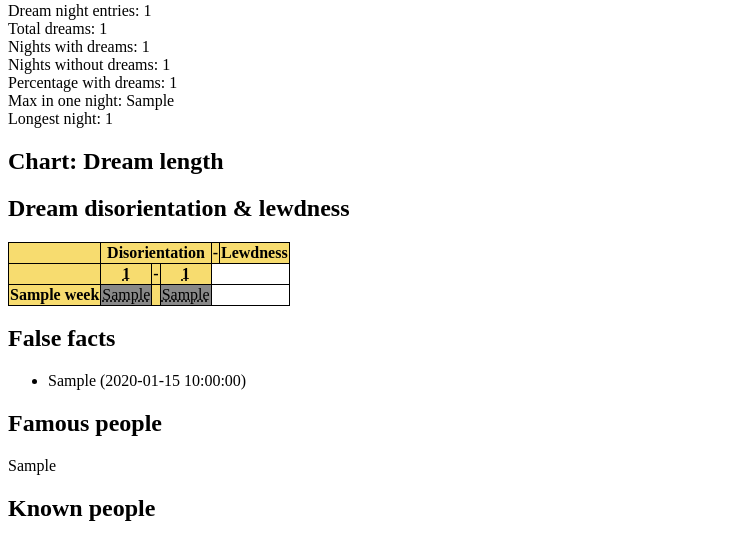
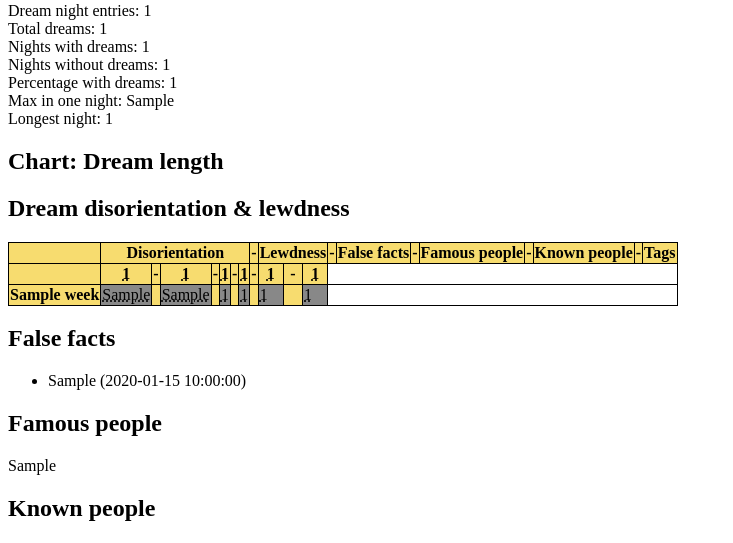
Before and after one commit to SpangleLabs/Dailys-API, a Python web app: template templates/dreams.html in a window 1280 px wide. Shown: the part 125-668 px from the top of the page, without its empty margins (0-733 px from the left). Run offline with Jinja, Linux system fonts and the light colour scheme; the template is opened without the code that fills it: most values are stand-ins (such as "Sample title", 1, 10 or a date in 2020); some libraries are stand-ins or nearby versions.

Commit message:
Adding counts for false facts, famous people, known people, and tags to dreamhub weekly listing

```diff
--- a/templates/dreams.html
+++ b/templates/dreams.html
@@ -45,13 +45,23 @@ Longest night: {{ stats.max_length }}<br/>
         <th colspan="7">Disorientation</th>
         <th>-</th>
         <th colspan="7">Lewdness</th>
+        <th>-</th>
+        <th colspan="7">False facts</th>
+        <th>-</th>
+        <th colspan="7">Famous people</th>
+        <th>-</th>
+        <th colspan="7">Known people</th>
+        <th>-</th>
+        <th colspan="7">Tags</th>
     </tr>
     <tr>
         <th></th>
+        {% for n in range(5) %}
             {% for day in weekdays %}
                 <th><abbr title="{{ day }}">{{ day[0] }}</abbr></th>
             {% endfor %}
             <th>-</th>
+        {% endfor %}
         {% for day in weekdays %}
             <th><abbr title="{{ day }}">{{ day[0] }}</abbr></th>
         {% endfor %}
@@ -61,7 +71,7 @@ Longest night: {{ stats.max_length }}<br/>
             <th>{{ week }}</th>
             {% for night in week_nights.values() %}
                 <td style="background-color: {{ rating_scale.get_colour_for_value(night.max_disorientation) }}">
-                    <abbr title="{{ night.date.date().isoformat() if night != None }}">
+                    <abbr title="{{ night.date_str }}">
                         {{ night.max_disorientation }}
                     </abbr>
                 </td>
@@ -69,10 +79,74 @@ Longest night: {{ stats.max_length }}<br/>
             <th></th>
             {% for night in week_nights.values() %}
                 <td style="background-color: {{ rating_scale.get_colour_for_value(night.max_lewdness) }}">
-                    <abbr title="{{ night.date.date().isoformat() if night != None }}">
+                    <abbr title="{{ night.date_str }}">
                         {{ night.max_lewdness }}
                     </abbr>
                 </td>
+            {% endfor %}
+            <th></th>
+            {% for night in week_nights.values() %}
+                {% if night.all_false_facts == None %}
+                    <td>
+                        <abbr title="{{ night.date_str }}">
+                            -
+                        </abbr>
+                    </td>
+                {% else %}
+                    <td style="background-color: {{ rating_scale.get_colour_for_value(night.all_false_facts|length) }}">
+                        <abbr title="{{ night.date_str }}: {{ night.all_false_facts|join("|") }}">
+                            {{ night.all_false_facts|length }}
+                        </abbr>
+                    </td>
+                {% endif %}
+            {% endfor %}
+            <th></th>
+            {% for night in week_nights.values() %}
+                {% if night.all_famous_people == None %}
+                    <td>
+                        <abbr title="{{ night.date_str }}">
+                            -
+                        </abbr>
+                    </td>
+                {% else %}
+                    <td style="background-color: {{ rating_scale.get_colour_for_value(night.all_famous_people|length) }}">
+                        <abbr title="{{ night.date_str }}: {{ night.all_famous_people|join("|") }}">
+                            {{ night.all_famous_people|length }}
+                        </abbr>
+                    </td>
+                {% endif %}
+            {% endfor %}
+            <th></th>
+            {% for night in week_nights.values() %}
+                {% if night.all_known_people == None %}
+                    <td>
+                        <abbr title="{{ night.date_str }}">
+                            -
+                        </abbr>
+                    </td>
+                {% else %}
+                    <td style="background-color: {{ rating_scale.get_colour_for_value(night.all_known_people|length) }}">
+                        <abbr title="{{ night.date_str }}: {{ night.all_known_people|join("|") }}">
+                            {{ night.all_known_people|length }}
+                        </abbr>
+                    </td>
+                {% endif %}
+            {% endfor %}
+            <th></th>
+            {% for night in week_nights.values() %}
+                {% if night.all_tags == None %}
+                    <td>
+                        <abbr title="{{ night.date_str }}">
+                            -
+                        </abbr>
+                    </td>
+                {% else %}
+                    <td style="background-color: {{ rating_scale.get_colour_for_value(night.all_tags|length) }}">
+                        <abbr title="{{ night.date_str }}: {{ night.all_tags|join("|") }}">
+                            {{ night.all_tags|length }}
+                        </abbr>
+                    </td>
+                {% endif %}
             {% endfor %}
         </tr>
     {% endfor %}
```
Also changed, not shown: models/dream_night.py (+28 -0 lines). Lines whose indentation alone changed are shown as unchanged.
